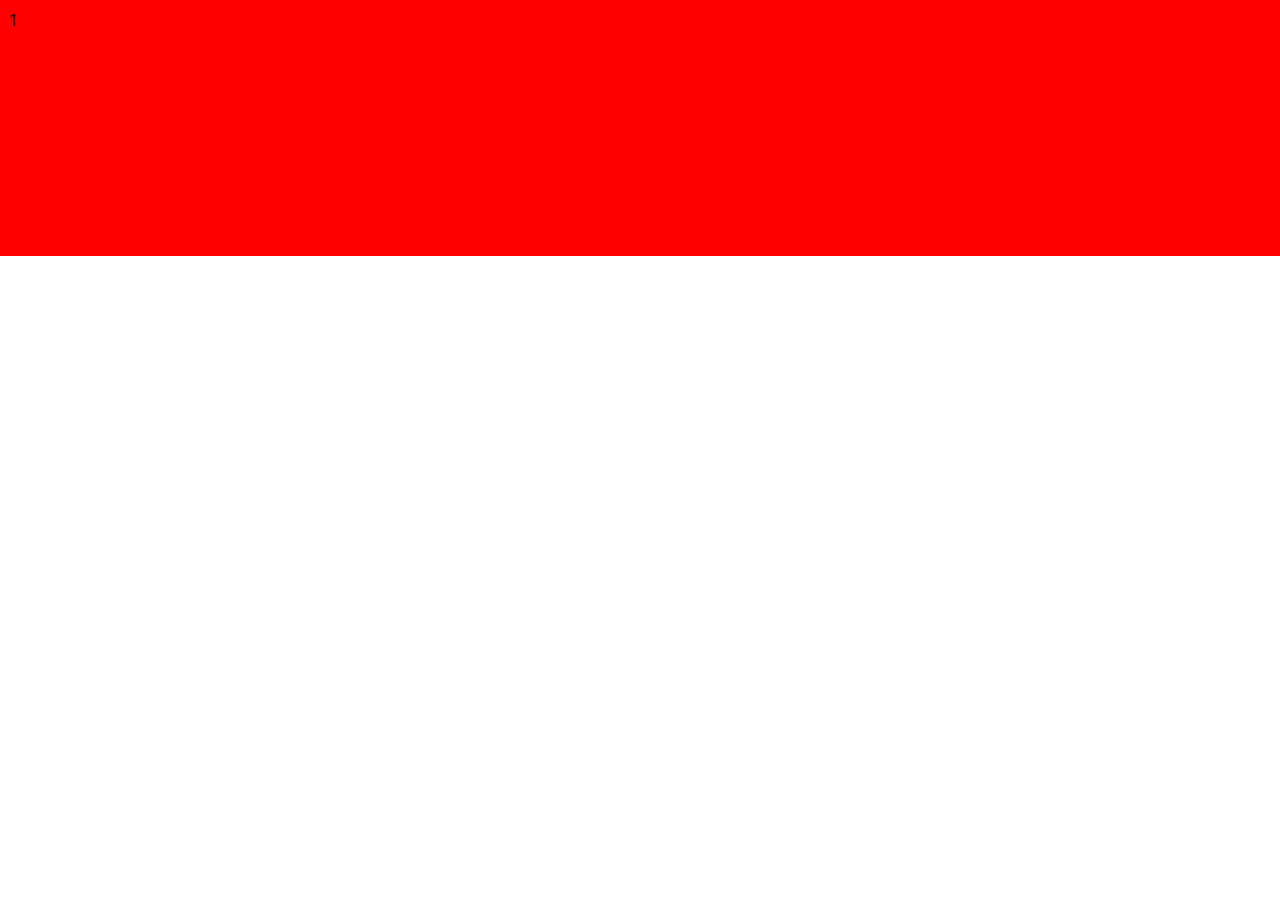
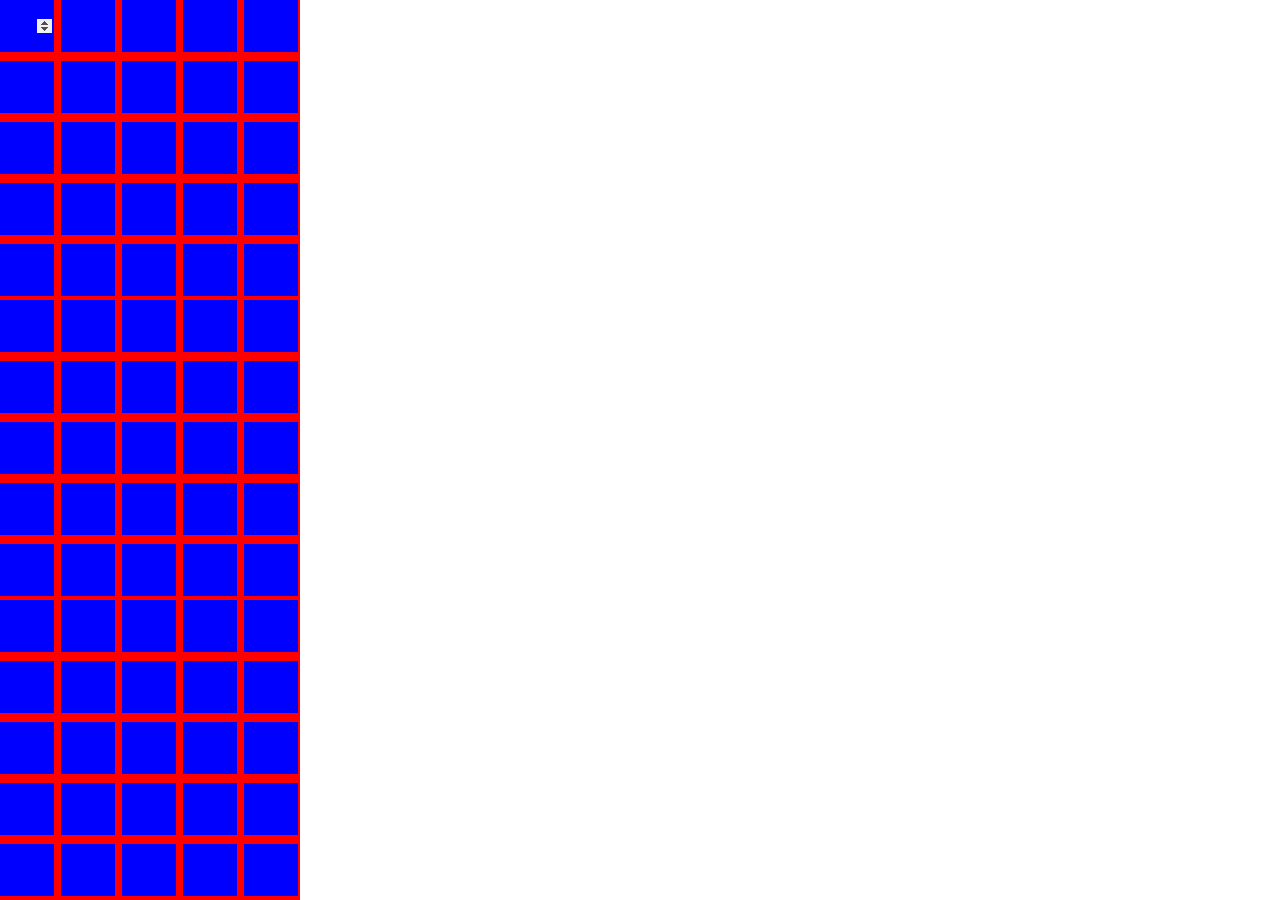
Before and after one commit to kennedfer/marcador-de-bingo, a React (Create React App) app: page / in a window 1280 px wide. Before the commit the page ends 800 px from the top, so only its background shows below. Built offline with nearby package versions, Linux system fonts and the light colour scheme.

Commit message:
feat: Estrutura de tabela basica pronta

```diff
--- a/src/App.js
+++ b/src/App.js
@@ -8,6 +8,8 @@ function App() {
     <div className="App">
       <div>
         <BingoTable></BingoTable>
+        <BingoTable></BingoTable>
+        <BingoTable></BingoTable>
       </div>
     </div>
   );
--- /dev/null
+++ b/src/components/BingoPiece/BingoPiece.jsx
@@ -0,0 +1,5 @@
+import S from "../styles/styles"
+
+export const BingoPiece =()=>{
+  return <S.BingoPiece min="1" max="99" type="number" />
+}
--- a/src/components/BingoTable/BingoTable.jsx
+++ b/src/components/BingoTable/BingoTable.jsx
@@ -1,9 +1,12 @@
+import { BingoPiece } from "../BingoPiece/BingoPiece"
 import S from "../styles/styles"
 
 export const BingoTable = () => {
-
+  const blankPieces = Array.from(Array(25).keys());
 
   return <S.BingoTable>
-    <S.BingoPiece>1</S.BingoPiece>
+    {
+      blankPieces.map(_ => <BingoPiece></BingoPiece>)
+    }
   </S.BingoTable>
 }
--- a/src/components/styles/styles.js
+++ b/src/components/styles/styles.js
@@ -4,13 +4,24 @@ const S = {};
 
 S.BingoTable = styled.div`
   display: grid;
+  gap: 5px;
+
   background-color: red;
   grid-template-columns: 1fr 1fr 1fr 1fr 1fr;
+
+  aspect-ratio: 1;
+
+  width: 300px;
 `;
 
-S.BingoPiece = styled.div`
+S.BingoPiece = styled.input`
   aspect-ratio: 1;
-  padding: 10px;
+  background-color: blue;
+  width: 50px;
+
+  border: none;
+
+  text-align: center;
 `;
 
 export default S;
--- a/src/index.js
+++ b/src/index.js
@@ -1,6 +1,7 @@
 import React from "react";
 import ReactDOM from "react-dom/client";
 import "./styles/index.css";
+import "./styles/reset.css";
 import App from "./App";
 
 const root = ReactDOM.createRoot(document.getElementById("root"));
--- /dev/null
+++ b/src/styles/reset.css
@@ -0,0 +1,124 @@
+html,
+body,
+div,
+span,
+applet,
+object,
+iframe,
+h1,
+h2,
+h3,
+h4,
+h5,
+h6,
+p,
+blockquote,
+pre,
+a,
+abbr,
+acronym,
+address,
+big,
+cite,
+code,
+del,
+dfn,
+em,
+img,
+ins,
+kbd,
+q,
+s,
+samp,
+small,
+strike,
+strong,
+sub,
+sup,
+tt,
+var,
+b,
+u,
+i,
+center,
+dl,
+dt,
+dd,
+ol,
+ul,
+li,
+fieldset,
+form,
+label,
+legend,
+table,
+caption,
+tbody,
+tfoot,
+thead,
+tr,
+th,
+td,
+article,
+aside,
+canvas,
+details,
+embed,
+figure,
+figcaption,
+footer,
+header,
+hgroup,
+menu,
+nav,
+output,
+ruby,
+section,
+summary,
+time,
+mark,
+audio,
+video {
+  margin: 0;
+  padding: 0;
+  border: 0;
+  font-size: 100%;
+  font: inherit;
+  vertical-align: baseline;
+}
+/* HTML5 display-role reset for older browsers */
+article,
+aside,
+details,
+figcaption,
+figure,
+footer,
+header,
+hgroup,
+menu,
+nav,
+section {
+  display: block;
+}
+body {
+  line-height: 1;
+}
+ol,
+ul {
+  list-style: none;
+}
+blockquote,
+q {
+  quotes: none;
+}
+blockquote:before,
+blockquote:after,
+q:before,
+q:after {
+  content: "";
+  content: none;
+}
+table {
+  border-collapse: collapse;
+  border-spacing: 0;
+}
```
